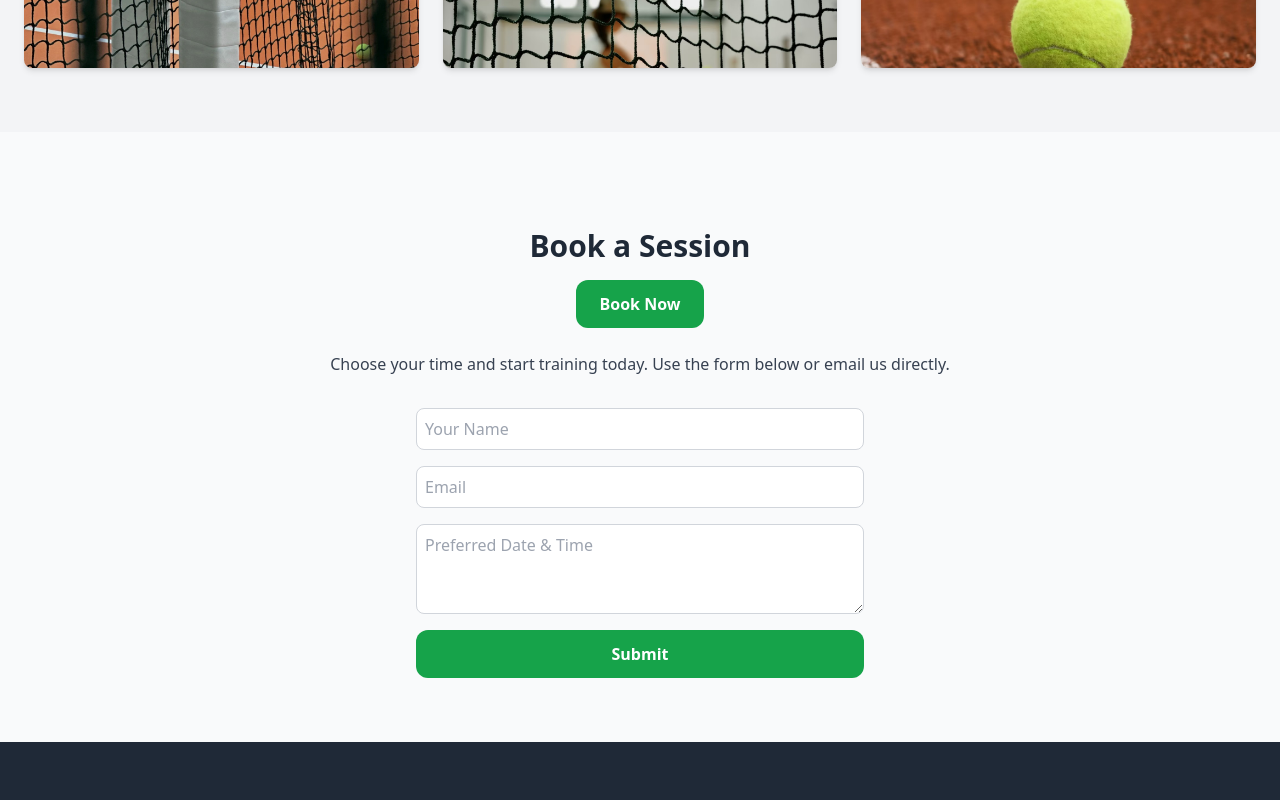
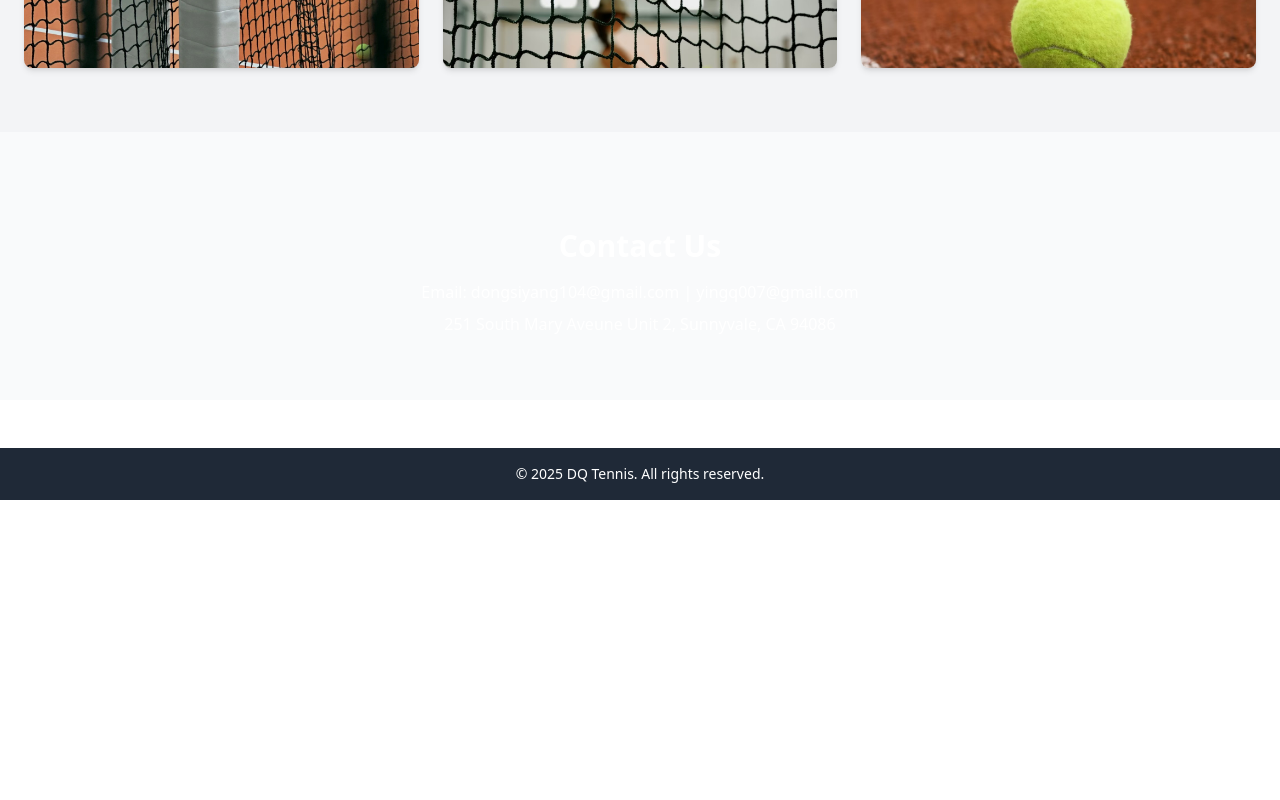
Before and after one commit to yingq007/dqtennis, a React (Vite) app: page / in a window 1280 px wide. Shown: the part 1640-2440 px from the top of the page. After the commit the page ends 2140 px from the top, so only its background shows below. Built offline with nearby package versions, Linux system fonts and the light colour scheme.

Commit message:
Use direct CourtReserve booking link

```diff
--- a/src/App.jsx
+++ b/src/App.jsx
@@ -115,50 +115,6 @@ export default function App() {
         </div>
       </section>
 
-      {/* Booking */}
-      <section id="booking" className="bg-green-50 py-16 px-8 pt-24 text-center">
-        <h2 className="text-3xl font-semibold mb-4">Book a Session</h2>
-
-        <div className="mb-6">
-          <a
-            href={bookingUrl}
-            target="_blank"
-            rel="noopener noreferrer"
-            className="inline-block"
-          >
-            <Button>Book Now</Button>
-          </a>
-        </div>
-
-        <p className="mb-8 text-gray-700">
-          Choose your time and start training today. Use the form below or email us directly.
-        </p>
-
-        <form onSubmit={handleSubmit} className="max-w-md mx-auto flex flex-col gap-4">
-          <input
-            name="name"
-            onChange={handleChange}
-            value={form.name}
-            placeholder="Your Name"
-            required
-          />
-          <input
-            name="email"
-            onChange={handleChange}
-            value={form.email}
-            placeholder="Email"
-            required
-          />
-          <textarea
-            name="message"
-            onChange={handleChange}
-            value={form.message}
-            placeholder="Preferred Date & Time"
-            rows="3"
-          />
-          <Button>Submit</Button>
-        </form>
-      </section>
 
       {/* Contact */}
       <section id="contact" className="py-16 px-8 pt-24 text-center bg-gray-800 text-white">
```
